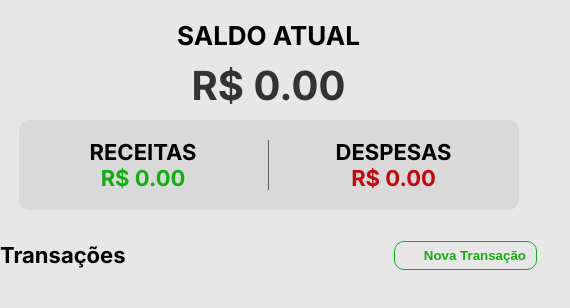
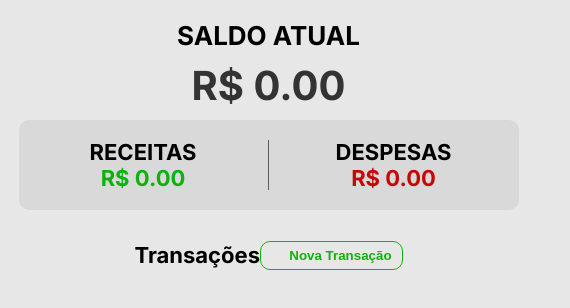
Before and after one commit to viezzer/dinheiro-web, a React (Create React App) app: page / in a window 390 px wide. Shown: the top 308 px of the page, 570 px wide, since content can reach past the window. Built offline with nearby package versions, Linux system fonts and the light colour scheme; some icons are missing.

Commit message:
ajuste de responsividade na interface

```diff
--- a/src/components/TransactionsList.js
+++ b/src/components/TransactionsList.js
@@ -21,7 +21,7 @@ function TransactionsList({transactions, handleDelete}) {
     return (
         <div className={styles.container}>
             {transactions ? (transactions.map((transaction, index) => (
-                    <div className={styles.listItemRectangle} key={index} onClick={() => {handleDelete(transaction.id)}}>
+                    <div className={styles.listItemRectangle} key={index} onClick={() => {handleDelete(transaction.id, transaction.title)}}>
                         <div className={styles.titleDiv}>
                             <p className={styles.title}>{transaction.title}</p>
                         </div>
--- a/src/components/TransactionsList.module.css
+++ b/src/components/TransactionsList.module.css
@@ -1,15 +1,18 @@
 .container {
-    width: 570px;
+    padding:10px;
+    width: 100%;
     margin-left:auto;
     margin-right:auto;
     margin-top:20px;
-    height: 320px;
-    overflow:auto;
+    overflow:scroll;
+    box-sizing: border-box;
+    display: flex;
+    flex-direction: column;
 }
 
 .listItemRectangle {
-    width: 537px;
-    height: 50px;
+    width: 100%;
+    height: 45px;
     background-color: var(--cardColor);
     display:flex;
     flex-direction: row;
--- a/src/components/screens/Transactions.js
+++ b/src/components/screens/Transactions.js
@@ -20,8 +20,8 @@ function Transactions() {
     }
 
 
-    function handleDeleteTransaction(ID) {
-        const shouldDelete = window.confirm('Tem certeza de que deseja excluir esta transação?');
+    function handleDeleteTransaction(ID, title) {
+        const shouldDelete = window.confirm(`Tem certeza de que deseja excluir "${title}"`);
         if(shouldDelete){
             const storedTransactions = JSON.parse(localStorage.getItem('transactions')) || [];
             const storedTransactionsWithoutDeletedOne = storedTransactions.filter(function(transaction){
@@ -90,7 +90,6 @@ function Transactions() {
             <div className={styles.header}>
                 <p className={styles.headerTitle}>Transações</p>
                 <NewTransactionButton reloadFatherCallback={fetchTransactions}/>
-
             </div>
             <TransactionsList transactions={transactions} handleDelete={handleDeleteTransaction} />
         </div>
--- a/src/components/screens/Transactions.module.css
+++ b/src/components/screens/Transactions.module.css
@@ -4,6 +4,11 @@
     margin-right:auto;
     text-align:'center';
     margin-top:20px;
+    height:100%;
+    display:flex;
+    align-items: center;
+    justify-content: center;
+    flex-direction: column;
 }
 
 .header {
--- a/src/index.css
+++ b/src/index.css
@@ -10,7 +10,10 @@
     margin:0px;
     box-sizing: border-box;
 }
-body {
+
+html, body {
     font-family: Inter;
     background-color: var(--backgroundColor);
+    height:100%;
+    margin:0;
 }
```
